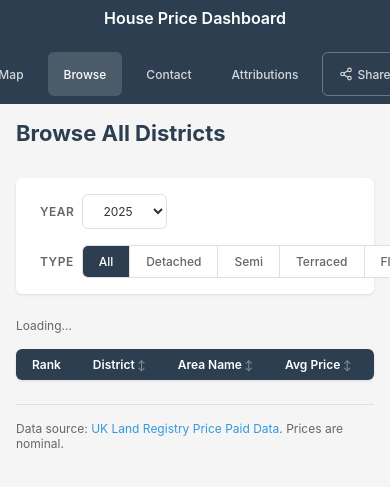
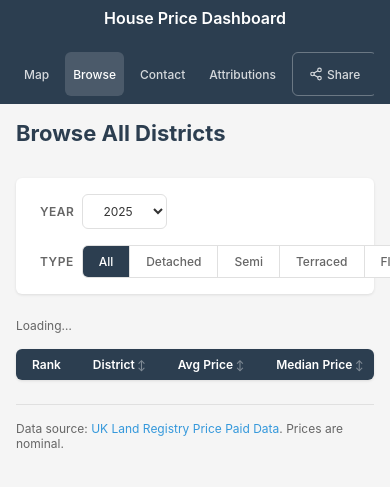
Before and after one commit to rowanajmarshall/HousePriceDashboard, a FastAPI app: page /browse in a window 390 px wide. Shown: the top 487 px of the page. Run offline with FastAPI, Linux system fonts and the light colour scheme; lists and menus that the app fills with data are empty.

Commit message:
various changes

```diff
--- a/public/css/main.css
+++ b/public/css/main.css
@@ -504,8 +504,11 @@ html, body {
     background: linear-gradient(to right, var(--color-price-low), #8000ff, var(--color-price-high));
 }
 
+/* Pre-load fallback only — updateChangeLegend() replaces this with a gradient
+   whose white stop sits at 0% in the actual range. Colours must match
+   changeColors in heatmap.js. */
 .legend-gradient.change {
-    background: linear-gradient(to right, #c0392b, #e74c3c, #ffffff, #27ae60, #1e8449);
+    background: linear-gradient(to right, #c0392b, #ffffff 50%, #1e8449);
 }
 
 .legend-labels {
@@ -1272,12 +1275,33 @@ html, body {
         flex: 1;
     }
 
-    /* Navigation responsive */
+    /* Navigation responsive.
+       Tighter padding so the five items usually fit outright; flex-start +
+       overflow-x is the fallback on narrow phones. `center` must not be used
+       here — when the row overflows it clips BOTH ends, hiding "Map" and
+       "Share" at once with no way to scroll to them. */
     .header-nav {
         order: 2;
         width: 100%;
-        justify-content: center;
+        justify-content: flex-start;
         margin-top: var(--spacing-sm);
+        overflow-x: auto;
+        -webkit-overflow-scrolling: touch;
+        scrollbar-width: none;
+    }
+
+    .header-nav::-webkit-scrollbar {
+        display: none;
+    }
+
+    .header-nav .nav-link {
+        padding-left: var(--spacing-sm);
+        padding-right: var(--spacing-sm);
+        flex-shrink: 0;
+    }
+
+    .header-nav .share-btn {
+        flex-shrink: 0;
     }
 
     /* Contact page responsive */
--- a/server/main.py
+++ b/server/main.py
@@ -91,6 +91,12 @@ app.include_router(admin_router)
 app.include_router(pages_router)
 
 
+# Assets whose URL carries a ?v= cache-buster can be cached indefinitely.
+# NOTE: this makes bumping ?v= in the templates mandatory, not advisory —
+# an un-bumped edit will not reach anyone who has already loaded the page.
+_VERSIONED_SUFFIXES = (".css", ".js", ".png", ".jpg", ".jpeg", ".svg", ".ico", ".woff2")
+
+
 @app.middleware("http")
 async def cache_control(request: Request, call_next):
     response = await call_next(request)
@@ -98,8 +104,14 @@ async def cache_control(request: Request, call_next):
     if path.startswith("/api/"):
         # Data API: short CDN cache, revalidate frequently
         response.headers.setdefault("Cache-Control", "public, max-age=60, s-maxage=300")
+    elif "v" in request.query_params and path.endswith(_VERSIONED_SUFFIXES):
+        # The ?v= makes this URL content-addressed, so the browser never needs
+        # to revalidate — saves a round-trip per asset per page load.
+        response.headers.setdefault(
+            "Cache-Control", "public, max-age=31536000, immutable"
+        )
     else:
-        # Static files: always revalidate
+        # HTML and unversioned assets: always revalidate
         response.headers.setdefault("Cache-Control", "no-cache")
     return response
 
--- a/server/pages.py
+++ b/server/pages.py
@@ -10,7 +10,6 @@ import re
 from datetime import date
 from functools import lru_cache
 from pathlib import Path
-import logging
 
 from fastapi import APIRouter, HTTPException, Request
 from fastapi.responses import HTMLResponse, RedirectResponse
@@ -25,14 +24,11 @@ router = APIRouter()
 
 ROOT = Path(__file__).parent.parent
 
-logger = logging.getLogger(__name__)
-
 
 # ── Static page routes ──────────────────────────────────────────────────────
 
 @router.get("/", response_class=HTMLResponse)
 async def index_page(request: Request):
-    logger.info(f"User headers: {request.headers}")
     return templates.TemplateResponse(request, "index.html", {
         "active_nav": "map",
         "subtitle": "Explore 30+ years of property prices across England & Wales",
--- a/server/templates/browse.html
+++ b/server/templates/browse.html
@@ -304,7 +304,7 @@
                                 <tr>
                                     <th>Rank</th>
                                     <th class="sort-th" data-col="code">District</th>
-                                    <th class="sort-th" data-col="name">Area Name</th>
+                                    <th class="sort-th col-name" data-col="name">Area Name</th>
                                     <th class="sort-th col-num" data-col="avg">Avg Price</th>
                                     <th class="sort-th col-num" data-col="median">Median Price</th>
                                     <th class="sort-th col-num" data-col="count">Sales</th>
```
Also changed, not shown: public/js/heatmap.js (+21 -0 lines).
